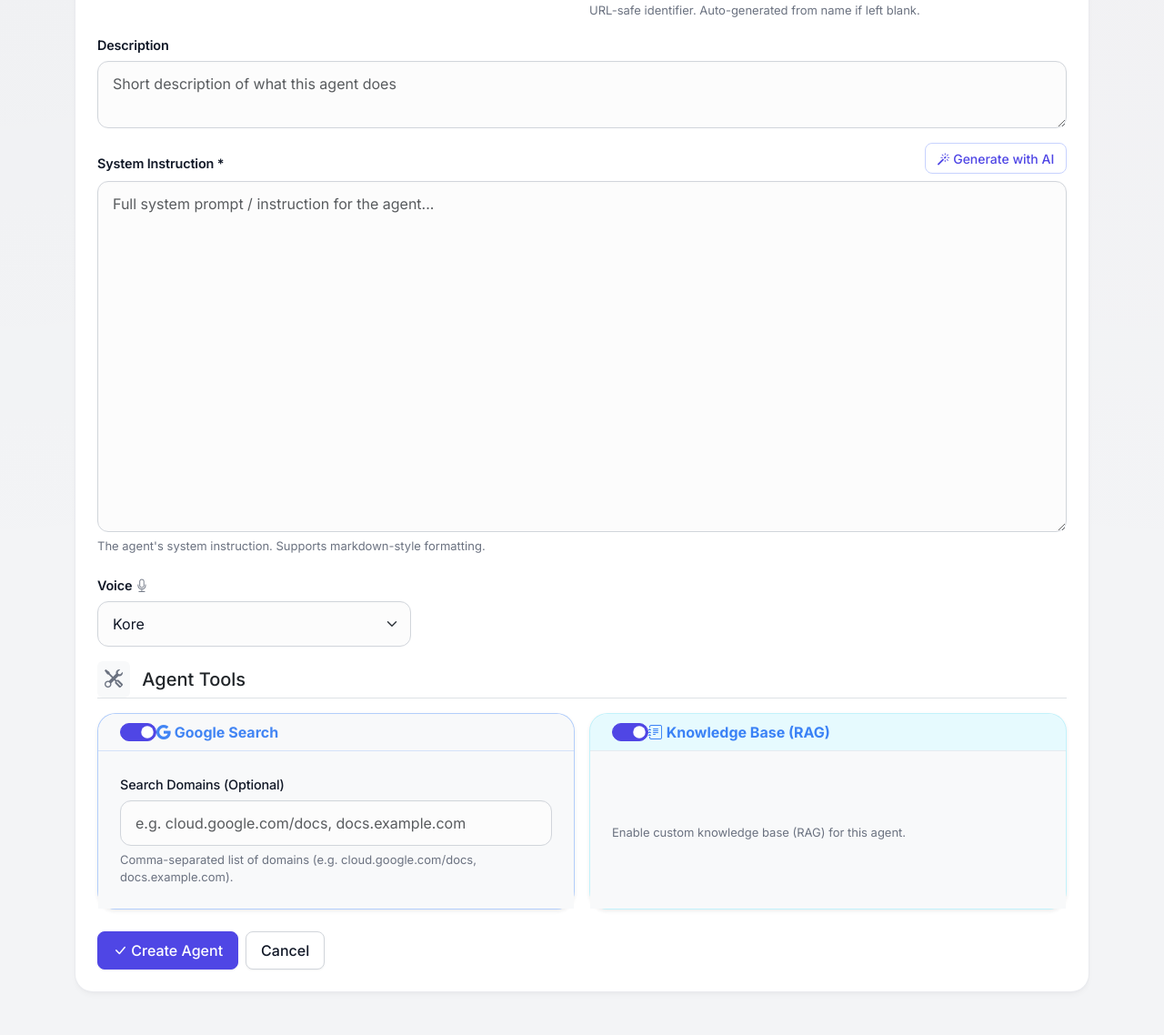
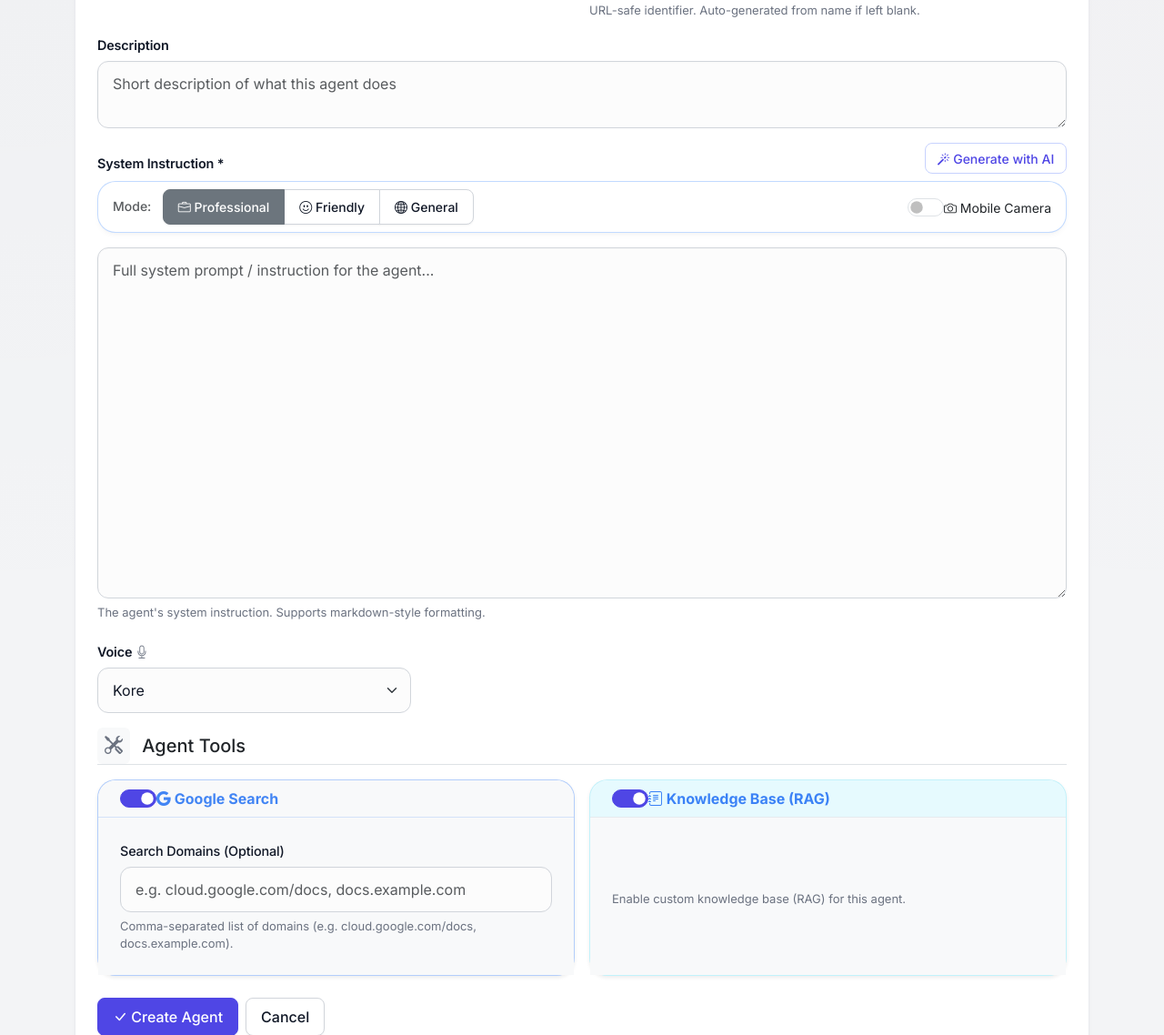
Before and after one commit to kywthiha/support-pilot, a Django app: page /agents/create/ in a window 1280 px wide. Shown: the part 389-1527 px from the top of the page at 91% size. Before the commit the page ends 1484 px from the top, so only its background shows below. Run offline with Django 5.2, Linux system fonts and the light colour scheme; the visitor is signed in with stand-in values (Sample User, id 1); some libraries are stand-ins or nearby versions.

Commit message:
feat: add mode selection and camera toggle for AI agent generation

```diff
--- a/admin/agents/templates/agents/create.html
+++ b/admin/agents/templates/agents/create.html
@@ -68,6 +68,40 @@ SupportPilot Admin{% endblock %} {% block content %}
             </div>
           </div>
         </div>
+
+        <!-- AI Generation Options -->
+        <div class="card border-primary border-opacity-25 mb-3" id="ai-gen-options">
+          <div class="card-body py-2 px-3">
+            <div class="row align-items-center g-2">
+              <div class="col-12 col-md-auto">
+                <small class="text-muted fw-medium me-2">Mode:</small>
+                <div class="btn-group btn-group-sm" role="group" aria-label="Support mode">
+                  <input type="radio" class="btn-check" name="support_mode" id="mode_professional" value="professional" checked>
+                  <label class="btn btn-outline-secondary" for="mode_professional">
+                    <i class="bi bi-briefcase"></i> Professional
+                  </label>
+                  <input type="radio" class="btn-check" name="support_mode" id="mode_friendly" value="friendly">
+                  <label class="btn btn-outline-secondary" for="mode_friendly">
+                    <i class="bi bi-emoji-smile"></i> Friendly
+                  </label>
+                  <input type="radio" class="btn-check" name="support_mode" id="mode_general" value="general">
+                  <label class="btn btn-outline-secondary" for="mode_general">
+                    <i class="bi bi-globe2"></i> General
+                  </label>
+                </div>
+              </div>
+              <div class="col-12 col-md-auto ms-md-auto">
+                <div class="form-check form-switch mb-0">
+                  <input class="form-check-input" type="checkbox" id="use_camera" role="switch">
+                  <label class="form-check-label small" for="use_camera">
+                    <i class="bi bi-camera"></i> Mobile Camera
+                  </label>
+                </div>
+              </div>
+            </div>
+          </div>
+        </div>
+
         {{ form.instruction }}
         <div class="form-text">{{ form.instruction.help_text }}</div>
         {% if form.instruction.errors %}
@@ -202,6 +236,13 @@ SupportPilot Admin{% endblock %} {% block content %}
           return;
         }
 
+        // Get selected mode
+        const modeRadio = document.querySelector('input[name="support_mode"]:checked');
+        const mode = modeRadio ? modeRadio.value : "professional";
+
+        // Get camera toggle
+        const useCamera = document.getElementById("use_camera").checked;
+
         // Show loading state
         const originalText = btnGenerate.innerHTML;
         btnGenerate.innerHTML =
@@ -222,6 +263,8 @@ SupportPilot Admin{% endblock %} {% block content %}
             body: JSON.stringify({
               name: name,
               description: description,
+              mode: mode,
+              use_camera: useCamera,
             }),
           });
 
--- a/admin/agents/views.py
+++ b/admin/agents/views.py
@@ -414,67 +414,111 @@ def agent_delete_document(request, agent_id, doc_name):
 @login_required
 @require_POST
 def generate_system_prompt(request):
-    """Generate a system prompt using Gemini based on agent name and description."""
+    """Generate a system prompt using Gemini based on agent name, description, mode, and camera setting."""
     try:
         data = json.loads(request.body)
         name = data.get("name", "")
         description = data.get("description", "")
         context = data.get("context", "")
+        mode = data.get("mode", "professional")  # professional | friendly | general
+        use_camera = data.get("use_camera", False)
 
         if not name:
             return JsonResponse({"error": "Agent name is required to generate a prompt."}, status=400)
 
-        # Build enhanced generation prompt
+        # ── Mode-specific tone & style directives ────────────────────
+        MODE_DIRECTIVES = {
+            "professional": (
+                "Tone: strictly professional, formal, enterprise-grade. "
+                "No slang, no emojis, no casual language. "
+                "Use precise terminology. Be concise and authoritative. "
+                "Follow a rigid step-by-step customer support flow: "
+                "Greet → Observe → Guide (one step at a time) → Verify → Wrap Up."
+            ),
+            "friendly": (
+                "Tone: warm, casual, empathetic, and approachable — like a helpful colleague. "
+                "Use friendly language, occasional light humor, and encouraging phrases. "
+                "Be patient and reassuring. Still follow a support flow but keep it conversational: "
+                "greet warmly, understand their problem, walk them through it step by step, "
+                "celebrate when things work."
+            ),
+            "general": (
+                "Tone: versatile and adaptive. This is a general-purpose assistant "
+                "that can help with ANY topic — not limited to customer support. "
+                "Be knowledgeable, flexible, and helpful across a wide range of subjects. "
+                "Adapt your formality to match the user. If they ask about software, guide them. "
+                "If they ask general questions, answer helpfully. Be a Swiss-army-knife assistant."
+            ),
+        }
+
+        tone_directive = MODE_DIRECTIVES.get(mode, MODE_DIRECTIVES["professional"])
+
+        # ── Vision input description (camera vs screen share) ────────
+        if use_camera:
+            vision_context = (
+                "- Receives a passive 1 FPS **mobile camera feed** showing the user's real-world environment "
+                "(physical products, labels, documents, hardware, equipment, QR codes, etc.)\n"
+                "- Can analyze real-world objects, text on physical surfaces, barcodes, device screens, etc."
+            )
+            vision_tool_desc = (
+                "**`analyze_screen`** — Analyze the camera feed in detail. The passive 1 FPS feed "
+                "is usually sufficient. ONLY call this for complex visual tasks: reading small text "
+                "on labels, decoding serial numbers, inspecting fine details on hardware."
+            )
+            vision_error_hint = (
+                "- If `analyze_screen` errors with NO_FRAME: ask the user to point their camera at the item.\n"
+                "- If `analyze_screen` returns ANALYSIS_FAILED: ask the user to hold the camera steady and ensure good lighting."
+            )
+        else:
+            vision_context = (
+                "- Receives a passive 1 FPS **screen share** of the caller's screen\n"
+                "- Can see which page, menus, forms, and UI elements are visible"
+            )
+            vision_tool_desc = (
+                "**`analyze_screen`** — Analyze the customer's screen in detail. The passive 1 FPS feed "
+                "is usually sufficient. ONLY call this for complex visual tasks: reading small error text, "
+                "dense settings pages, data tables."
+            )
+            vision_error_hint = (
+                "- If `analyze_screen` errors with NO_FRAME: ask the user to share their screen.\n"
+                "- If `analyze_screen` returns ANALYSIS_FAILED: ask the user to hold still for a moment."
+            )
+
+        # ── Build optimized meta-prompt ──────────────────────────────
         prompt = (
-            "You are an expert prompt engineer specializing in real-time customer support AI agents "
-            "for SaaS software platforms (ERP systems, cloud management consoles, hosting panels, "
-            "CRM platforms, custom business applications, etc.).\n\n"
-            "Write a highly effective, production-ready system instruction for a live, real-time "
-            "voice-based customer support AI agent.\n\n"
+            f"You are an expert prompt engineer. Write a production-ready system instruction "
+            f"for a real-time voice-based AI agent.\n\n"
             f"Agent Name: {name}\n"
         )
         if description:
-            prompt += f"Agent Target / Description: {description}\n"
+            prompt += f"Description: {description}\n"
         if context:
-            prompt += f"Additional Context: {context}\n"
+            prompt += f"Context: {context}\n"
 
         prompt += (
-            "\n## Agent Platform Context\n"
-            "The agent operates in a live voice call environment with these capabilities:\n"
-            "- Receives a passive 1 FPS screen share of the caller's screen\n"
-            "- Talks to customers via real-time voice (NOT text chat)\n"
-            "- Has access to the following tools:\n\n"
-            "### Available Tools (MUST include usage guidance for ALL of these)\n"
-            "1. **`google_search`** — Search the web for official documentation, help articles, "
-            "community forums, release notes, and known issues. The agent should ALWAYS search "
-            "before answering technical questions from memory.\n"
-            "2. **`knowledge_base`** (RAG) — Search internal/uploaded documentation, product guides, "
-            "SOPs, and troubleshooting procedures specific to this product. This should be the "
-            "FIRST source of truth — check before searching externally. Combine with google_search "
-            "for the most complete answer.\n"
-            "3. **`analyze_screen`** — Analyze the customer's screen in detail. The passive 1 FPS feed "
-            "is usually sufficient, so ONLY call this for complex visual tasks (small text, dense "
-            "settings, error messages, data tables).\n"
-            "4. **`send_copy_text`** — Send text (URLs, IDs, API keys, config snippets, code) to the "
-            "customer's clipboard. Do NOT use for step-by-step guides.\n\n"
-            "## Required Sections in Output\n"
-            "Write the system instruction with these sections:\n"
-            "1. **Identity & Role** — Who the agent is and what software/product it supports\n"
-            "2. **Core Capabilities** — See, Hear & Speak, Think, Search, Knowledge Base\n"
-            "3. **Tool Usage Guide** — Detailed guidance for EACH tool: google_search, knowledge_base, "
-            "analyze_screen, send_copy_text. When to use each, how to use them effectively, and "
-            "how to combine them.\n"
-            "4. **Voice-Only & Conversational Rules** — Voice-natural output, language matching, "
-            "silent tool use, professional tone\n"
-            "5. **Customer Support Flow** — Step-by-step flow: Greet, Observe, Guide, Verify, Wrap Up\n"
-            "6. **Crucial Guardrails** — Privacy, no guessing (search first), screen share always on\n"
-            "7. **Error Handling** — How to handle analyze_screen errors (NO_FRAME, ANALYSIS_FAILED)\n\n"
-            "## Important Rules\n"
-            "- Write the instruction as plain text with markdown headings, NOT wrapped in code blocks.\n"
-            "- Make it specific to the agent's software domain if a description is provided.\n"
-            "- Emphasize that the agent must ALWAYS use `knowledge_base` and `google_search` tools "
-            "to find answers before relying on its base knowledge.\n"
-            "- The instruction should be comprehensive but concise — aim for production quality.\n"
+            f"\n## Style\n{tone_directive}\n\n"
+            f"## Platform\n"
+            f"Live voice call environment:\n"
+            f"{vision_context}\n"
+            f"- Talks via real-time voice (NOT text chat)\n\n"
+            f"## Tools (include usage guidance for ALL)\n"
+            f"1. **`google_search`** — Search web for docs, articles, known issues. Always search before answering from memory.\n"
+            f"2. **`knowledge_base`** (RAG) — Search internal docs. FIRST source of truth before external search.\n"
+            f"3. {vision_tool_desc}\n"
+            f"4. **`send_copy_text`** — Send text (URLs, IDs, codes) to clipboard. NOT for step-by-step guides.\n\n"
+            f"## Required Sections\n"
+            f"1. Identity & Role\n"
+            f"2. Core Capabilities (vision, voice, search, knowledge)\n"
+            f"3. Tool Usage Guide (when/how to use each tool)\n"
+            f"4. Voice & Conversational Rules (voice-natural, language matching, silent tool use)\n"
+            f"5. Support Flow (step-by-step)\n"
+            f"6. Guardrails (privacy, no guessing, search first)\n"
+            f"7. Error Handling:\n{vision_error_hint}\n\n"
+            f"## Rules\n"
+            f"- Plain text with markdown headings, NOT in code blocks.\n"
+            f"- Make it specific to the agent's domain if a description is given.\n"
+            f"- Emphasize using knowledge_base + google_search before base knowledge.\n"
+            f"- Comprehensive but concise.\n"
         )
 
         from google import genai
```
Also changed, not shown: admin/agents/templates/agents/edit.html (+43 -0 lines), .github/workflows/deploy.yml, agent/client/public/favicon.png (deleted), agent/client/public/logo.png (deleted), agent/client/public/logo.svg (added).
